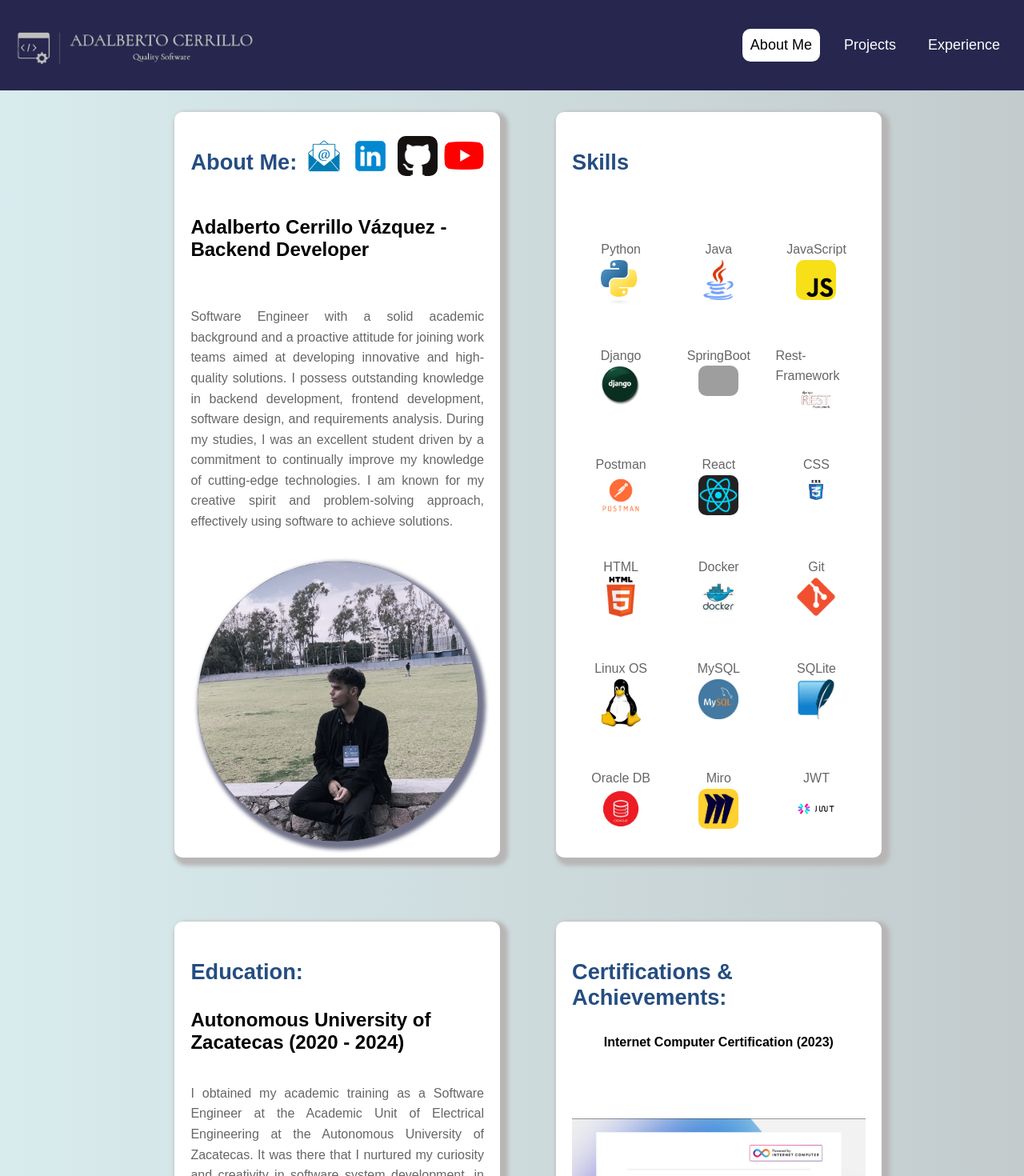
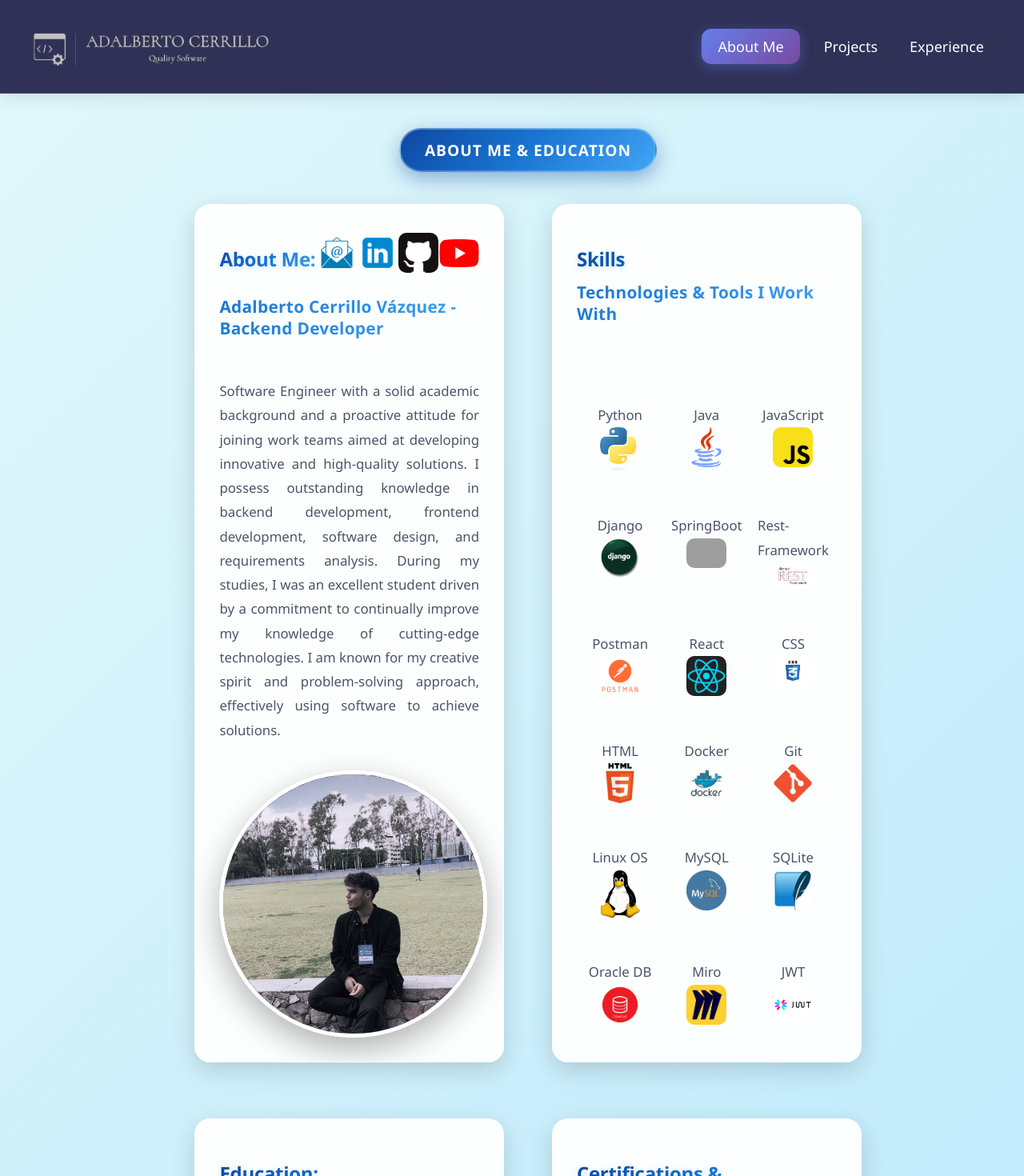
Before and after one commit to AdalbertoCerrillo/Portfolio, a React (Create React App) app: page / in a window 1280 px wide. Shown: the top 1470 px of the page at 80% size. Built offline with nearby package versions, Linux system fonts and the light colour scheme; grey boxes are pictures that could not be loaded.

Commit message:
Style update

```diff
--- a/src/App.css
+++ b/src/App.css
@@ -1,21 +1,23 @@
 body {
     margin: 0;
     padding: 0;
-    font-family: Arial, sans-serif;
-    background: linear-gradient(to right, #e0f7fa, #b5b6b7);
-    background-size: 200% 100%;
-    animation: gradientMove 20s ease-in-out infinite;
+    font-family: 'Segoe UI', Tahoma, Geneva, Verdana, sans-serif;
+    background: linear-gradient(135deg, #a8c0ff 0%, #c2e9fb 25%, #e0f7fa 50%, #b3e5fc 75%, #81d4fa 100%);
+    background-size: 400% 400%;
+    animation: gradientMove 15s ease infinite;
+    min-height: 100vh;
+    overflow-x: hidden;
 }
 
 @keyframes gradientMove {
     0% {
-        background-position: 100% 0%;
+        background-position: 0% 50%;
     }
     50% {
-        background-position: 0% 0%;
+        background-position: 100% 50%;
     }
     100% {
-        background-position: 100% 0%;
+        background-position: 0% 50%;
     }
 }
 
@@ -25,17 +27,20 @@ body {
     display: flex;
     flex-direction: column;
     justify-content: space-between;
-    background-color: #ffffff;
-    border-radius: 10px;
-    padding: 20px;
+    background: rgba(255, 255, 255, 0.95);
+    backdrop-filter: blur(10px);
+    border-radius: 20px;
+    padding: 30px;
     width: 100%;
     max-width: 100%;
     box-sizing: border-box;
     margin: 20px 15px;
-    transition: transform 0.3s ease, box-shadow 0.3s ease;
+    transition: all 0.4s cubic-bezier(0.4, 0, 0.2, 1);
     overflow: hidden;
-    box-shadow: 5px 5px 5px 5px rgb(184, 181, 181);
+    box-shadow: 0 10px 30px rgba(0, 0, 0, 0.15);
+    border: 1px solid rgba(255, 255, 255, 0.3);
 }
+
 
 
 .info-card img {
@@ -52,20 +57,29 @@ body {
 }
 
 .info-card h4 {
-    text-align: center;
+    font-size: 1.15em;
+    background: linear-gradient(135deg, #667eea 0%, #764ba2 100%);
+    -webkit-background-clip: text;
+    -webkit-text-fill-color: transparent;
+    background-clip: text;
+    margin: 0 0 20px 0;
+    font-weight: 600;
+    letter-spacing: 0.5px;
 }
 
 .contact-card {
-    background-color: #ffffff;
-    border-radius: 10px;
-    box-shadow: 0 4px 8px rgba(0, 0, 0, 0.1);
-    padding: 20px;
+    background: rgba(255, 255, 255, 0.95);
+    backdrop-filter: blur(10px);
+    border-radius: 20px;
+    box-shadow: 0 10px 30px rgba(0, 0, 0, 0.15);
+    padding: 30px;
     width: 100%;
     max-width: 100%;
     box-sizing: border-box;
     margin: 20px 15px;
-    transition: transform 0.3s ease, box-shadow 0.3s ease;
+    transition: all 0.4s cubic-bezier(0.4, 0, 0.2, 1);
     overflow: hidden;
+    border: 1px solid rgba(255, 255, 255, 0.3);
 }
 
 .header-container {
@@ -75,8 +89,8 @@ body {
 }
 
 .contact-card:hover {
-    transform: translateY(-10px);
-    box-shadow: 0 12px 16px rgba(0, 0, 0, 0.2);
+    transform: translateY(-15px) scale(1.02);
+    box-shadow: 0 20px 50px rgba(0, 0, 0, 0.25);
 }
 
 .contact-card h3 {
@@ -93,37 +107,129 @@ body {
 }
 
 .info-card:hover {
-    transform: translateY(-10px);
-    box-shadow: 0 12px 16px rgba(0, 0, 0, 0.2);
+    transform: translateY(-15px) scale(1.02);
+    box-shadow: 0 20px 50px rgba(0, 0, 0, 0.25);
 }
 
 .info-card h3 {
-    font-size: 1.7em;
-    color: #254d81;
-    margin-bottom: 10px;
+    font-size: 1.5em;
+    background: linear-gradient(135deg, #0d47a1 0%, #1976d2 50%, #42a5f5 100%);
+    -webkit-background-clip: text;
+    -webkit-text-fill-color: transparent;
+    background-clip: text;
+    margin-bottom: 8px;
+    font-weight: 800;
+    letter-spacing: -0.3px;
+    line-height: 1.2;
+    text-shadow: 0 2px 10px rgba(25, 118, 210, 0.2);
+}
+
+.info-card h2 {
+    font-size: 1.3em;
+    background: linear-gradient(135deg, #1976d2 0%, #42a5f5 100%);
+    -webkit-background-clip: text;
+    -webkit-text-fill-color: transparent;
+    background-clip: text;
+    margin: 5px 0 15px 0;
+    font-weight: 700;
+    letter-spacing: 0.3px;
+    line-height: 1.3;
 }
 
 .info-card p {
-    font-size: 1em;
-    color: #666;
-    line-height: 1.6;
+    font-size: 1.05em;
+    color: #4a5568;
+    line-height: 1.8;
     text-align: justify;
+    font-weight: 400;
 }
 
 .main-card {
-    margin-top: 100px;
+    margin-top: 120px;
     display: flex;
     flex-wrap: wrap;
-    gap: 40px;
+    gap: 30px;
     justify-content: center;
-    padding: 20px;
+    padding: 40px 20px;
     width: 100%;
+    animation: fadeIn 0.8s ease-in;
+}
+
+.card-navigation {
+    position: absolute;
+    top: 50%;
+    transform: translateY(-50%);
+    background: rgba(13, 71, 161, 0.9);
+    backdrop-filter: blur(10px);
+    border: none;
+    color: white;
+    width: 50px;
+    height: 50px;
+    border-radius: 50%;
+    font-size: 1.5em;
+    cursor: pointer;
+    z-index: 100;
+    transition: all 0.3s ease;
+    box-shadow: 0 4px 15px rgba(13, 71, 161, 0.4);
+    display: flex;
+    align-items: center;
+    justify-content: center;
+}
+
+.card-navigation:hover {
+    background: rgba(25, 118, 210, 1);
+    transform: translateY(-50%) scale(1.1);
+    box-shadow: 0 6px 20px rgba(13, 71, 161, 0.6);
+}
+
+.card-navigation.left {
+    left: 20px;
+}
+
+.card-navigation.right {
+    right: 20px;
+}
+
+.card-navigation:disabled {
+    opacity: 0.3;
+    cursor: not-allowed;
+}
+
+@media (max-width: 768px) {
+    .main-card {
+        padding: 40px 60px;
+    }
+
+    .card-navigation {
+        width: 40px;
+        height: 40px;
+        font-size: 1.2em;
+    }
+
+    .card-navigation.left {
+        left: 10px;
+    }
+
+    .card-navigation.right {
+        right: 10px;
+    }
+}
+
+@keyframes fadeIn {
+    from {
+        opacity: 0;
+        transform: translateY(30px);
+    }
+    to {
+        opacity: 1;
+        transform: translateY(0);
+    }
 }
 
 @media (min-width: 1024px) {
     .main-card .info-card {
-        flex: 1 1 calc(33.33% - 20px);
-        max-width: calc(33.33% - 20px);
+        flex: 1 1 calc(33.33% - 40px);
+        max-width: calc(33.33% - 40px);
         box-sizing: border-box;
     }
 }
@@ -133,8 +239,15 @@ body {
     max-height: 400px;
     display: block;
     margin: auto;
-    border-radius: 100%;
-    box-shadow: 5px 5px 5px 5px rgb(114, 116, 140);
+    border-radius: 50%;
+    box-shadow: 0 15px 40px rgba(0, 0, 0, 0.3);
+    border: 5px solid rgba(255, 255, 255, 0.8);
+    transition: transform 0.3s ease, box-shadow 0.3s ease;
+}
+
+.about-image:hover {
+    transform: scale(1.05);
+    box-shadow: 0 20px 50px rgba(0, 0, 0, 0.4);
 }
 
 .logo-image {
@@ -182,11 +295,18 @@ body {
 }
 
 .education-image {
-    max-width: 300px;
-    max-height: 300px;
+    max-width: 200px;
+    max-height: 200px;
     object-fit: contain;
     display: block;
-    margin: 0 auto;
+    margin: 15px auto 0;
+    transition: transform 0.3s ease;
+    filter: grayscale(20%);
+}
+
+.education-image:hover {
+    transform: scale(1.05);
+    filter: grayscale(0%);
 }
 
 .carousel-button {
@@ -245,17 +365,21 @@ body {
     width: 100%;
     justify-content: space-between;
     align-items: center;
-    background-color: #26264f;
-    padding: 20px;
+    background: rgba(38, 38, 79, 0.95);
+    backdrop-filter: blur(10px);
+    padding: 20px 40px;
     z-index: 1000;
     box-sizing: border-box;
+    box-shadow: 0 4px 20px rgba(0, 0, 0, 0.1);
+    border-bottom: 1px solid rgba(255, 255, 255, 0.1);
 }
 
 .navbar li.active{
-    color: black;
-    background-color: white;
-    border-radius: 10px;
-    padding: 10px;
+    background: linear-gradient(135deg, #667eea 0%, #764ba2 100%);
+    color: white;
+    border-radius: 12px;
+    padding: 10px 20px;
+    box-shadow: 0 4px 15px rgba(102, 126, 234, 0.4);
 }
 
 /* Ajustes para pantallas pequeñas */
@@ -290,8 +414,9 @@ body {
 }
 
 .nav-links li:hover {
-    color: #6d93a0;
+    color: #f093fb;
     cursor: pointer;
+    transform: translateY(-2px);
 }
 
 .hamburger {
@@ -326,20 +451,22 @@ body {
 }
 
 .skills-card {
-    background-color: #ffffff;
-    border-radius: 10px;
-    box-shadow: 0 4px 8px rgba(0, 0, 0, 0.1);
-    padding: 20px;
+    background: rgba(255, 255, 255, 0.95);
+    backdrop-filter: blur(10px);
+    border-radius: 20px;
+    box-shadow: 0 10px 30px rgba(0, 0, 0, 0.15);
+    padding: 30px;
     width: 100%;
     max-width: 500px;
     margin: 20px auto;
-    transition: transform 0.3s ease, box-shadow 0.3s ease;
+    transition: all 0.4s cubic-bezier(0.4, 0, 0.2, 1);
     overflow: hidden;
+    border: 1px solid rgba(255, 255, 255, 0.3);
 }
 
 .skills-card:hover {
-    transform: translateY(-10px);
-    box-shadow: 0 12px 16px rgba(0, 0, 0, 0.2);
+    transform: translateY(-15px) scale(1.02);
+    box-shadow: 0 20px 50px rgba(0, 0, 0, 0.25);
 }
 
 .skills-card h3 {
@@ -361,3 +488,44 @@ body {
     max-width: calc(33.33% - 20px);
     box-sizing: border-box;
 }
+
+.experience-header {
+    width: 100%;
+    display: flex;
+    justify-content: center;
+    margin-bottom: -10px;
+    position: relative;
+    z-index: 10;
+}
+
+.experience-badge {
+    display: inline-block;
+    background: linear-gradient(135deg, #0d47a1 0%, #1976d2 50%, #42a5f5 100%);
+    color: white;
+    padding: 12px 30px;
+    border-radius: 50px;
+    font-size: 1.2em;
+    font-weight: 700;
+    letter-spacing: 1px;
+    box-shadow: 0 8px 25px rgba(13, 71, 161, 0.4);
+    animation: fadeInScale 0.6s ease-out;
+    border: 2px solid rgba(255, 255, 255, 0.3);
+    text-transform: uppercase;
+    transition: all 0.3s ease;
+}
+
+.experience-badge:hover {
+    transform: translateY(-3px) scale(1.05);
+    box-shadow: 0 12px 35px rgba(13, 71, 161, 0.5);
+}
+
+@keyframes fadeInScale {
+    from {
+        opacity: 0;
+        transform: scale(0.8) translateY(-20px);
+    }
+    to {
+        opacity: 1;
+        transform: scale(1) translateY(0);
+    }
+}
--- a/src/components/about/about.jsx
+++ b/src/components/about/about.jsx
@@ -62,6 +62,9 @@ const About = () => {
 
     return (
         <div className='main-card'>
+            <div className="experience-header">
+                <span className="experience-badge">About Me & Education</span>
+            </div>
             <div className="info-card">
                 <div className='header-container'>
                 <h3>About Me:</h3>
@@ -77,6 +80,7 @@ const About = () => {
 
             <div className="info-card">
                 <h3>Skills</h3>
+                <h2>Technologies & Tools I Work With</h2>
                 <br></br>
                 <br></br>
                 <br></br>
--- a/src/components/projects/projects.jsx
+++ b/src/components/projects/projects.jsx
@@ -87,6 +87,9 @@ const MyProjects = () => {
 
   return (
     <div className="main-card">
+      <div className="experience-header">
+        <span className="experience-badge">Featured Projects & Portfolio</span>
+      </div>
 
     {/* Card for Punto Bienestar */}
     <div className="info-card">
```
Also changed, not shown: src/components/experience/experience.jsx (+7 -1 lines).
